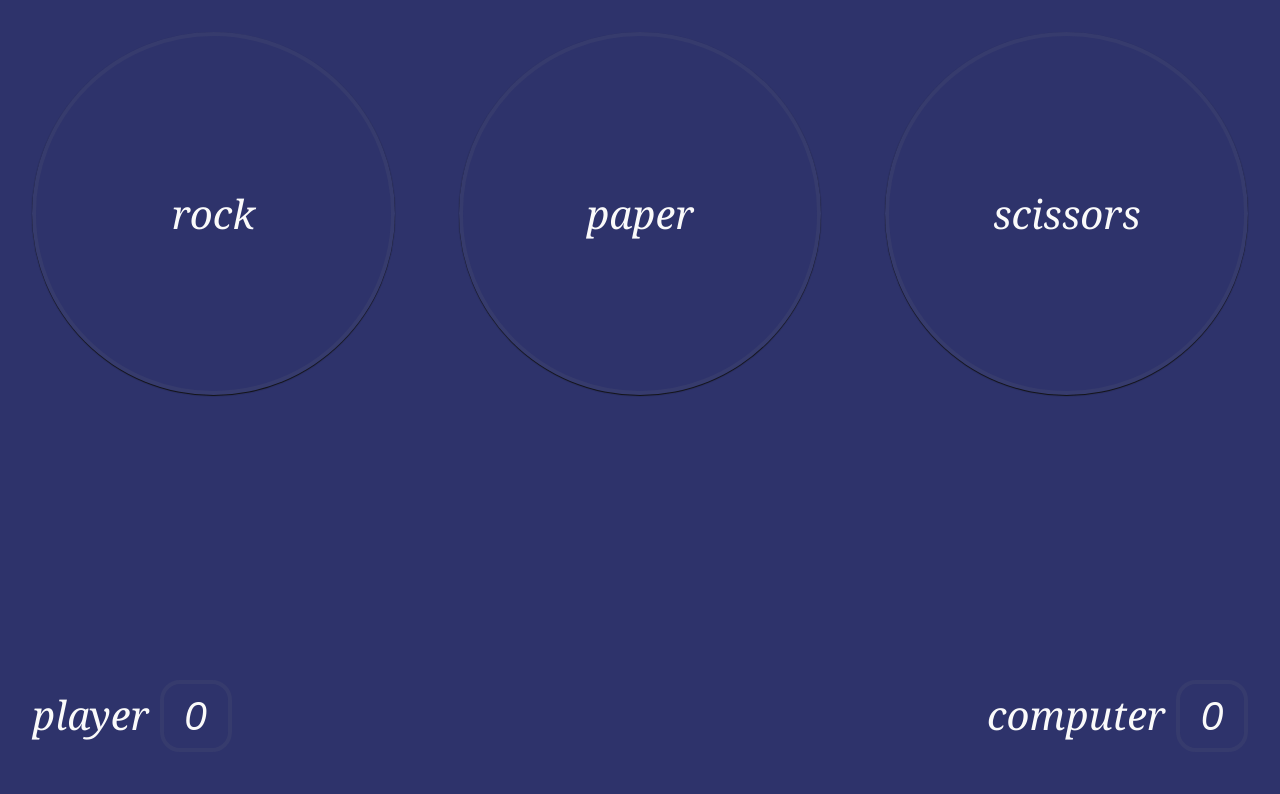
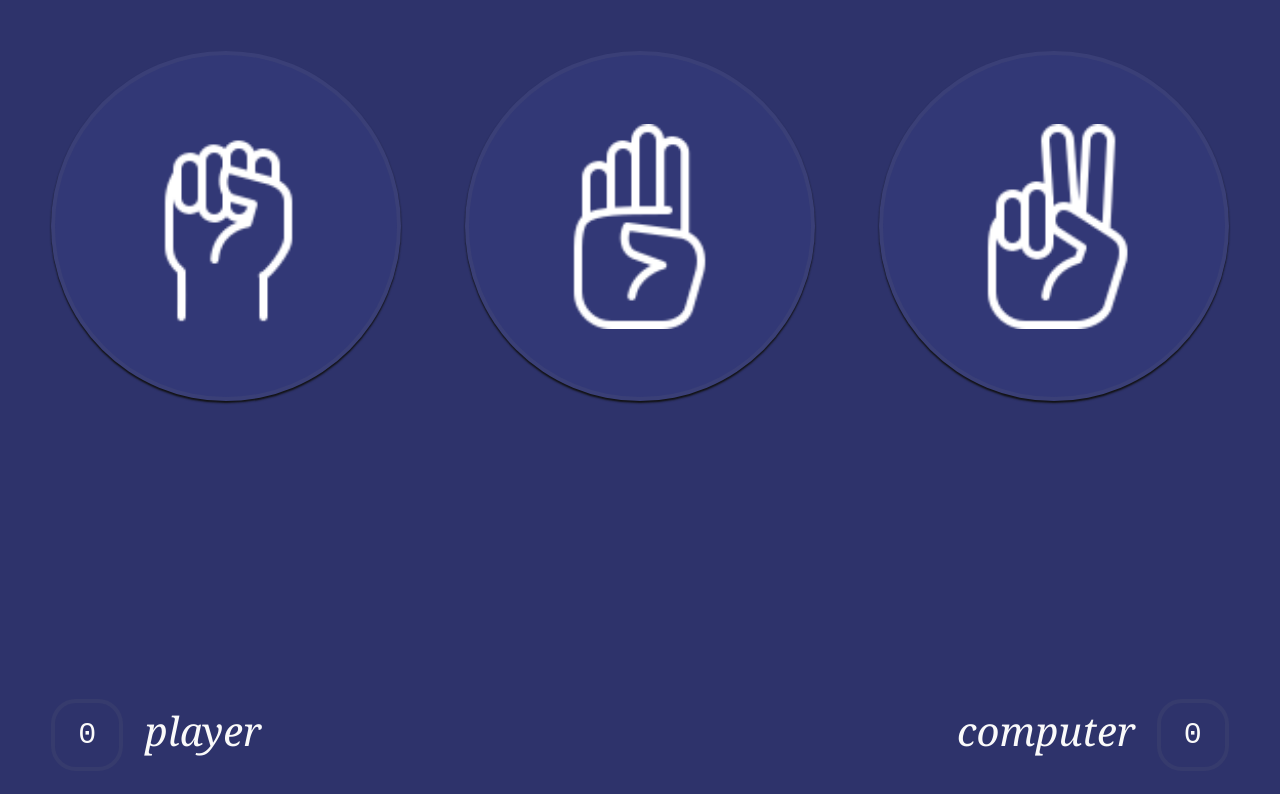
Before and after one commit to adamhollett/odin-foundations-rock-paper-scissors, a plain HTML site: page index.html in a window 1280 px wide. Drawn offline with Linux system fonts and the light colour scheme.

Commit message:
Add graphics and more styles

```diff
--- a/style.css
+++ b/style.css
@@ -20,7 +20,7 @@ html {
 body {
   height: 100vh;
   overflow: hidden;
-  margin: calc(var(--space) / 2);
+  margin: calc(var(--space) * 0.8);
   font-size: var(--font-size);
 }
 
@@ -38,28 +38,44 @@ body {
   /* border: 4px solid #ff0; */
 }
 
+.choices .rock {
+  background-image: url("rock-hand-100.png");
+}
+
+.choices .paper {
+  background-image: url("paper-hand-100.png");
+}
+
+.choices .scissors {
+  background-image: url("scissors-hand-100.png");
+}
+
 .choices button {
   flex: 1;
   border: 4px solid hsla(0, 0%, 50%, 0.1);
   border-radius: 100%;
-  background: none;
-  color: hsl(0, 0%, 98%);
-  box-shadow: 0px 1px 1px #111;
+  background-color: hsl(235, 40%, 33%);
+  color: hsla(0, 0%, 98%, 0);
+  background-size: 60%;
+  background-repeat: no-repeat;
+  background-position: center;
+  box-shadow: 0px 2px 2px #111;
   font-size: var(--font-size);
   font-family: var(--font-serif);
-  font-style: italic;
   aspect-ratio: 1;
   cursor: pointer;
-  transition: all ease-in-out 150ms;
+  transition: all ease-in-out 100ms;
 }
 
 .choices button:not(:disabled):hover {
+  background-color: hsl(235, 40%, 36%);
   border-color: hsla(0, 0%, 98%, 0.9);
-  box-shadow: 0px 4px 8px #111;
+  box-shadow: 0px 6px 10px #111;
   transform: translateY(-4px);
 }
 
 .choices button:not(:disabled):active {
+  background-color: hsl(235, 40%, 27%);
   box-shadow: 0px 0px 0px #111;
   transform: translateY(2px);
   transition: all ease-in-out 50ms;
@@ -83,14 +99,27 @@ body {
   /* border: 4px solid #ff0; */
 }
 
+.scores .player,
+.scores .computer {
+  display: flex;
+  gap: calc(var(--space) / 3);
+}
+
+.scores .player {
+  flex-direction: row-reverse;
+}
+
 .score-number {
-  display: inline-block;
+  display: flex;
   width: var(--space);
   height: var(--space);
-  text-align: center;
-  font-family: sans-serif;
+  align-items: center;
+  justify-content: center;
+  font-size: 75%;
+  font-family: monospace;
+  font-style: normal;
   border: 4px solid hsla(0, 0%, 50%, 0.1);
-  border-radius: 20px;
+  border-radius: 25px;
 }
 
 .visible {
```
Also changed, not shown: paper-hand-100.png (added), rock-hand-100.png (added), scissors-hand-100.png (added), 1 other file.
